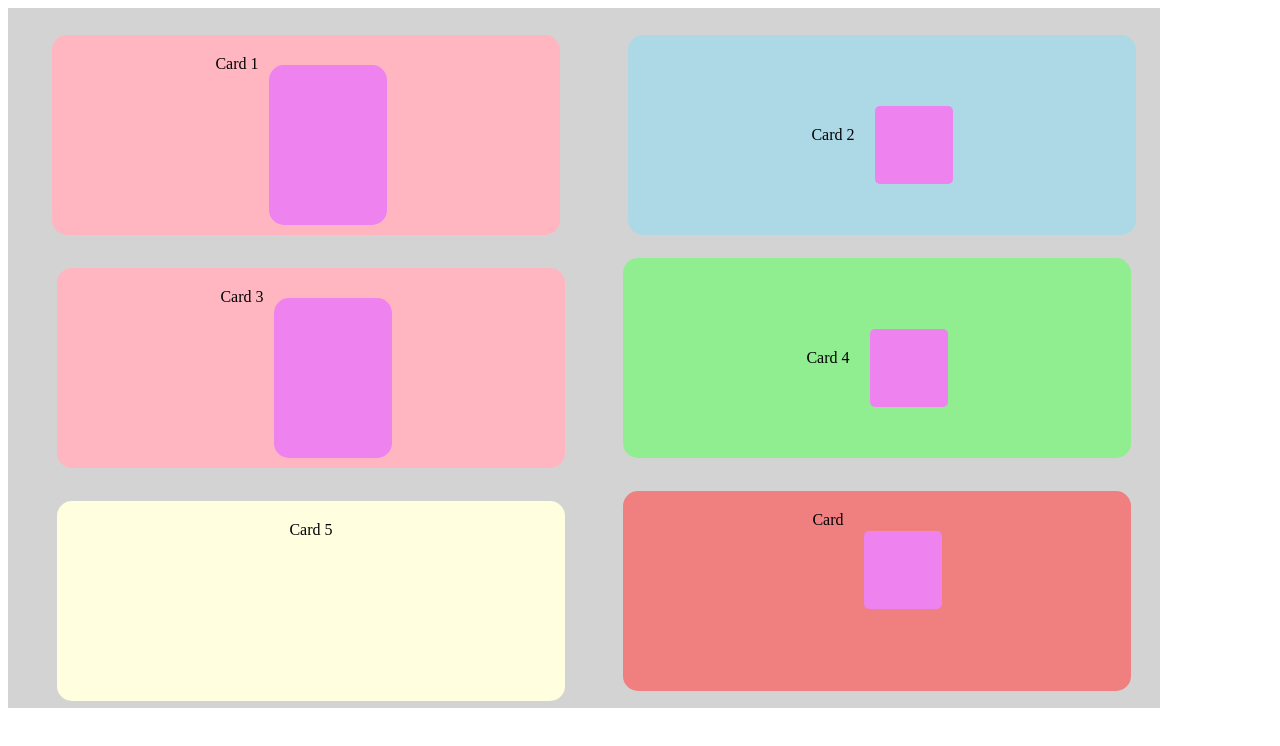
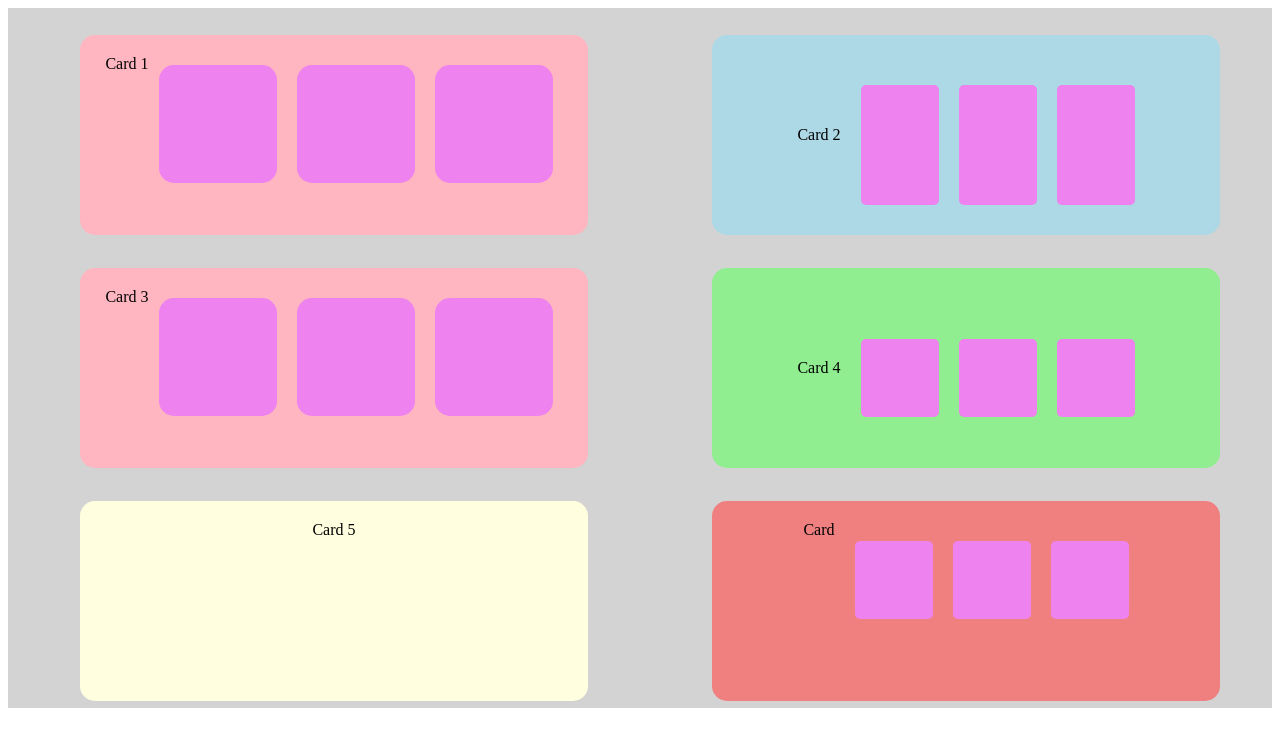
Before and after one commit to louise-ulrika/Flexbox-5, a plain HTML site: page index.html in a window 1280 px wide. Drawn offline with Linux system fonts and the light colour scheme.

Commit message:
framsteg 18.35
framsteg 18.35

```diff
--- a/index.css
+++ b/index.css
@@ -22,7 +22,7 @@
 
 
     background-color: lightgrey;
-   max-width:1152px;
+   max-width:1400px;
    min-height:700px;
    border:5px darkgreen;
    width:100%;}
@@ -53,7 +53,7 @@
 
     margin: 10px;
     display:flex;
-    height:120px;
+    height:78px;
     border:5px darkgreen;
     padding: 20px;
     justify-content: space-between; }
@@ -87,13 +87,14 @@
     width:78px;
     background-color: violet;
     border-radius:15px;
+    margin:10px;
+    display:flex;
+    height:78px;
+    border:5px darkgreen;
+    padding:20px;
+    justify-content:space-between;
 
-    margin: 10px;
-    display:flex;
-    height:120px;
-    border:5px darkgreen;
-    padding: 20px;
-    justify-content:space-between;
+
 
 
  }
@@ -119,7 +120,7 @@
 
         .box1_box {
             width:78px;
-            height:78px;
+            height:120px;
             background-color: violet;
             border-radius:5px;
             margin-left:20px;
@@ -136,9 +137,8 @@
             height:160px;
             border: 5px;
             padding: 20px;
-
-           margin top:20px;
-            margin left:20px;
+            margin-top:20px;
+            margin-left:20px;
             display:flex;
             justify-content: center;
             align-items: center;
@@ -149,28 +149,28 @@
             .box3_box {
                 width:78px;
                 height:78px;
+                display:flex;
                 background-color: violet;
                 border-radius:5px;
                 margin-left:20px;
                 margin-top:20px;
-                display:flex
+
 
             }
 
             .box4
             {
-                border: 5px darkgreen;
+                border:5px darkgreen;
                 border-radius:15px;
+                display:flex;
                 width:468px;
                 height:160px;
                 border:5px;
                 padding:20px;
                 margin-top:20px;
-                 margin-left:20px;
-                 display:flex;
+                margin-left:20px;
                 justify-content:center;
                 align-items:stretch;
-
                 background-color: lightyellow;
 
                 }
@@ -178,11 +178,12 @@
                 .box_4box {
                     width:78px;
                     height:78px;
-                    background-color: violet;
+                    display:flex;
+                    background-color:violet;
                     border-radius:5px;
                     margin-left:20px;
                     margin-top:20px;
-                    display:flex
+
 
                 }
 
@@ -190,20 +191,16 @@
                 {
                     border: 5px darkgreen;
                     border-radius:15px;
-
-
                     width:468px;
                     height:160px;
-
-                    padding: 20px;
-
-                    margin top:20px;
-                    margin left:20px;
-                    display: flex;
-                    justify-content: center;
-                    align-items: stretch;
+                    padding:20px;
+                    margin-top:20px;
+                    margin-left:20px;
+                    display:flex;
+                    justify-content:center;
+                    align-items:stretch;
                      border-radius:15px;
-                    background-color: lightcoral;
+                    background-color:lightcoral;
 
                     }
 
--- a/index.html
+++ b/index.html
@@ -19,28 +19,40 @@
 
      <div class="box">Card 1
     <div class="box_box"> </div>
+    <div class="box_box"> </div>
+    <div class="box_box"> </div>
     </div>
 
 
 
      <div class="box1">Card 2
     <div class="box1_box"></div>
+    <div class="box1_box"> </div>
+    <div class="box1_box"> </div>
     </div>
 
     <div class="box2"> Card 3
     <div class="box2_box"></div>
+    <div class="box2_box"> </div>
+    <div class="box2_box"> </div>
     </div>
 
     <div class="box3">Card 4
     <div class="box3_box"></div>
+    <div class="box3_box"> </div>
+    <div class="box3_box"> </div>
     </div>
 
     <div class="box4">Card 5
     <div class="box4_box"></div>
+    <div class="box4_box"> </div>
+    <div class="box4_box"> </div>
     </div>
 
     <div class="box5">Card
     <div class="box5_box"></div>
+    <div class="box5_box"> </div>
+    <div class="box5_box"> </div>
     </div>
 
 
```
